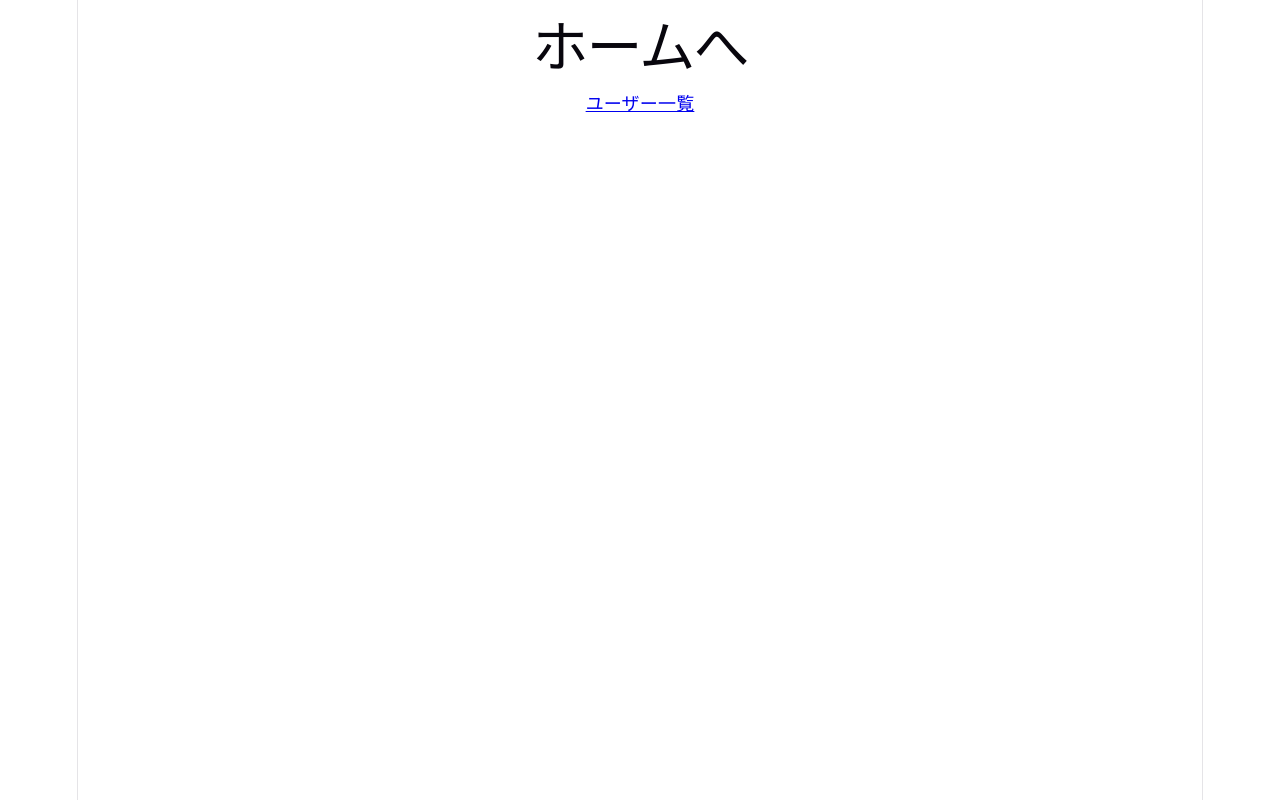
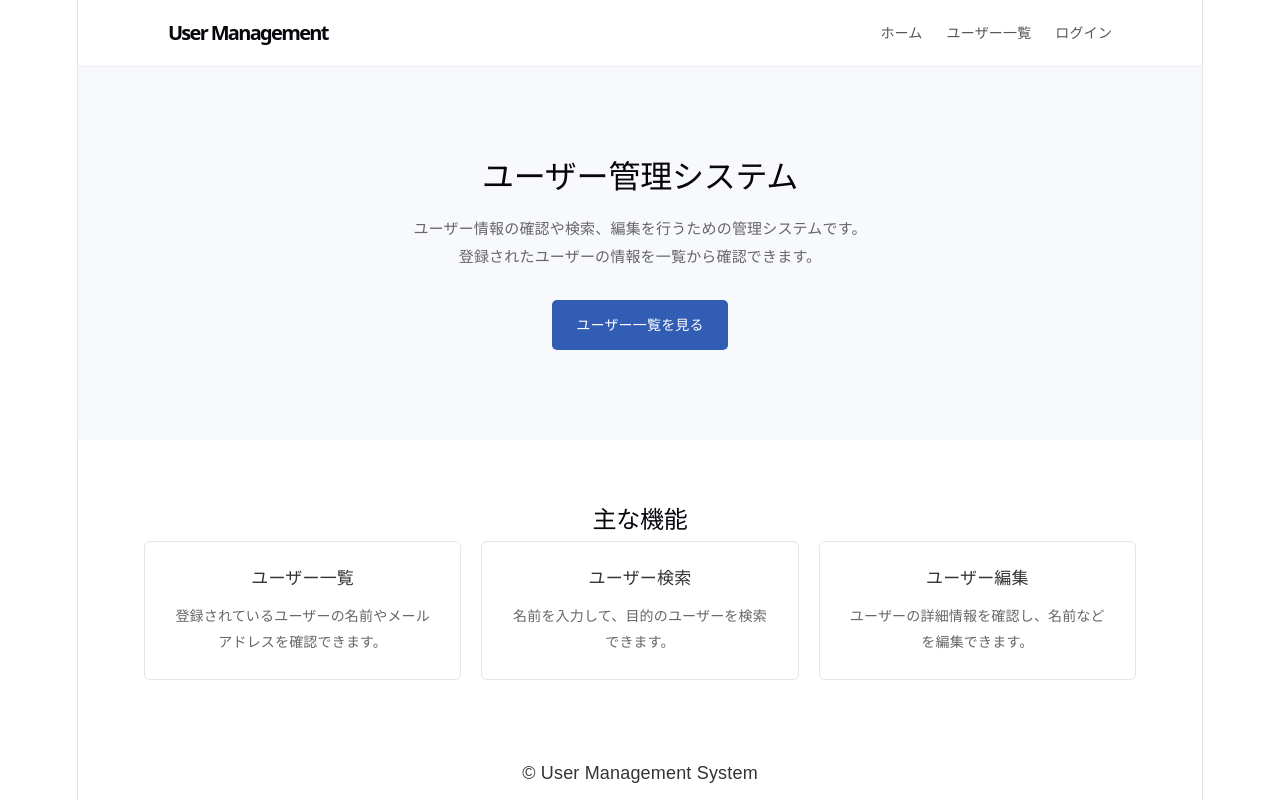
Before and after one commit to yuito-code/user-management-app, a React (Vite) app: page / in a window 1280 px wide. Built offline with nearby package versions, Linux system fonts and the light colour scheme.

Commit message:
Home.tsxのUI改修

```diff
--- /dev/null
+++ b/src/pages/Home.css
@@ -0,0 +1,153 @@
+.home {
+  min-height: 100vh;
+  color: #333333;
+  background-color: #ffffff;
+  font-family: Arial, "Noto Sans JP", sans-serif;
+}
+
+.home * {
+  box-sizing: border-box;
+}
+
+.home a {
+  text-decoration: none;
+}
+
+.home-header {
+  display:flex;
+  align-items: center;
+  justify-content: space-between;
+  padding:  20px 8%;
+  border-bottom: 1px solid #eeeeee;
+}
+
+.home-logo {
+  margin: 0;
+  font-size: 20px;
+  font-weight: 600;
+}
+
+.home-nav {
+  display: flex;;
+  gap: 24px;
+}
+
+.home-nav a {
+  color: #555555;
+  font-size: 14px;
+}
+
+.home-nav a:hover {
+  color: #315db5;
+}
+
+.home-main {
+  padding: 90px 20px;
+  text-align: center;
+  background-color: #f7f9fc;
+}
+
+.home-main h2 {
+  margin: 0 0 20px;
+  font-size: 32px;
+  font-weight: 600;
+}
+
+.home-main p {
+  margin: 0;
+  color: #666666;
+  font-size: 15px;
+  line-height: 1.9;
+}
+
+.home-button {
+  display: inline-block;
+  margin-top: 28px;
+  padding: 12px 24px;
+  border-radius: 5px;
+  color: #ffffff;
+  background-color: #315db5;
+  font-size: 14px;
+}
+
+.home-button:hover {
+  background-color: #254b96;
+}
+
+.home-features {
+  max-width: 1040px;
+  margin: 0 auto;
+  padding: 65px 24px 80px;
+}
+
+.home-feature > h2 {
+  margin: 0 0 30px;
+  font-size: 24px;
+  font-weight: 600;
+  text-align: center;
+}
+
+.feature-list {
+  display: grid;
+  grid-template-columns: repeat(3, minmax(0, 1fr));
+  gap: 20px;
+}
+
+.feature-card {
+  padding: 24px;
+  border: 1px solid #e5e5e5;
+  border-radius: 6px;
+}
+
+.feature-card h3 {
+  margin: 0 0 12px;
+  font-size: 17px;
+  font-weight: 600;
+}
+
+.feature-card p {
+  margin: 0;
+  color: #666666;
+  font-size: 14px;
+  line-height: 1.8;
+}
+
+.home-footer p {
+  margin: 0;
+  color: #888888;
+  font-size: 12px;
+}
+
+@media (max-width: 700px) {
+  .home-header {
+    align-items: flex-start;
+    flex-direction: column;
+    gap: 16px;
+    padding: 18px 6%;
+  }
+
+  .home-nav {
+    flex-wrap: wrap;
+    gap: 18px;
+  }
+
+  .home-main {
+    padding: 65px 20px;
+  }
+
+  .home-main h2 {
+    font-size: 26px;
+  }
+
+  .home-main p {
+    font-size: 14px;
+  }
+
+  .feature-list {
+    grid-template-columns: 1fr;
+  }
+
+  .home-features {
+    padding: 45px 6%;
+  }
+}
--- a/src/pages/Home.tsx
+++ b/src/pages/Home.tsx
@@ -1,11 +1,65 @@
-import { Link } from "react-router-dom"
+import { Link } from "react-router-dom";
+import "./Home.css";
 
 const Home = () => {
   return (
-    <div>
-      <h1>ホームへ</h1>
+    <div className="home">
+      <header className="home-header">
+        <h1 className="home-logo">User Management</h1>
 
-      <Link to="/users">ユーザー一覧</Link>
+        <nav className="home-nav">
+          <Link to="/">ホーム</Link>
+          <Link to="/users">ユーザー一覧</Link>
+          <Link to="/Login">ログイン</Link>
+        </nav>
+      </header>
+
+      <main>
+        <section className="home-main">
+          <h2>ユーザー管理システム</h2>
+
+          <p>
+            ユーザー情報の確認や検索、編集を行うための管理システムです。
+            <br />
+            登録されたユーザーの情報を一覧から確認できます。
+          </p>
+
+          <Link to="/users" className="home-button">
+            ユーザー一覧を見る
+          </Link>
+        </section>
+
+        <section className="home-features">
+          <h2>主な機能</h2>
+
+          <div className="feature-list">
+            <article className="feature-card">
+              <h3>ユーザー一覧</h3>
+              <p>
+                登録されているユーザーの名前やメールアドレスを確認できます。
+              </p>
+            </article>
+
+            <article className="feature-card">
+              <h3>ユーザー検索</h3>
+              <p>
+                名前を入力して、目的のユーザーを検索できます。
+              </p>
+            </article>
+
+            <article className="feature-card">
+              <h3>ユーザー編集</h3>
+              <p>
+                ユーザーの詳細情報を確認し、名前などを編集できます。
+              </p>
+            </article>
+          </div>
+        </section>
+      </main>
+
+      <footer className="home-fotter">
+        <p>© User Management System</p>
+      </footer>
     </div>
   );
 };
```
